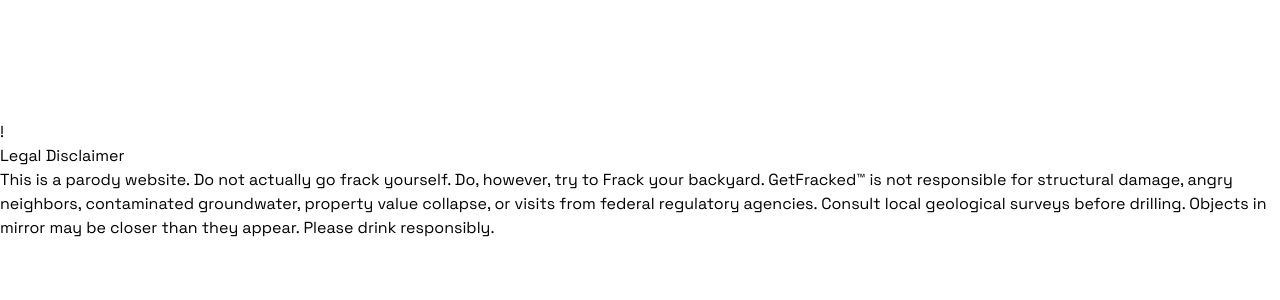
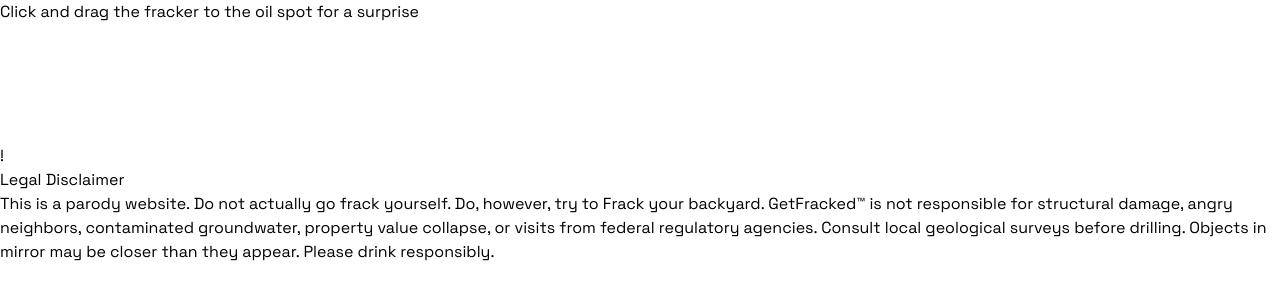
Before and after one commit to alboumgr-svg/frackingWebsite, a React (Vite) app: page / in a window 1280 px wide. Shown: the top 300 px of the page. Built offline with nearby package versions, Linux system fonts and the light colour scheme.

Commit message:
Add files via upload

```diff
--- a/src/App.jsx
+++ b/src/App.jsx
@@ -9,6 +9,7 @@ function App() {
   const [showPopup, setShowPopup] = useState(false)
   const [oilSpurt, setOilSpurt] = useState(false)
   const machineRef = useRef(null)
+  const [hasStarted, setHasStarted] = useState(false)
 
   const generateNewTarget = () => {
     setTargetSpot({
@@ -40,6 +41,8 @@ function App() {
 
   const handleStart = (clientX, clientY) => {
     if (!machineRef.current) return
+
+    setHasStarted(true)
 
     const rect = machineRef.current.getBoundingClientRect()
 
@@ -111,6 +114,32 @@ function App() {
 
       {/* Game area */}
       <div className="relative w-full h-screen touch-none select-none" style={{ paddingBottom: '120px' }}>
+
+      {/* Instructions at top */}
+      {!hasStarted && (
+        <div className="absolute top-8 left-0 right-0 text-center z-50 px-4">
+          <p className="text-gray-800 text-lg md:text-2xl font-medium">
+            Click and drag the fracker to the oil spot for a surprise
+          </p>
+        </div>
+      )}
+
+      {/* Visible oil spot target */}
+      <div
+        className="absolute w-12 h-12 md:w-16 md:h-16 rounded-full pointer-events-none"
+        style={{
+          left: `${targetSpot.x}%`,
+          top: `${targetSpot.y}%`,
+          transform: 'translate(-50%, -50%)',
+          background: 'radial-gradient(circle, rgba(139,69,19,0.8) 0%, rgba(101,67,33,0.6) 50%, rgba(139,69,19,0.3) 100%)',
+          boxShadow: '0 0 20px rgba(139,69,19,0.4), inset 0 0 10px rgba(0,0,0,0.3)',
+          zIndex: 1,
+        }}
+      >
+
+      {/* Oil shimmer effect */}
+      <div className="absolute inset-2 rounded-full bg-gradient-to-br from-amber-900/40 to-transparent animate-pulse" />
+      </div>
 
         {/* Draggable fracking machine */}
         <div
```
